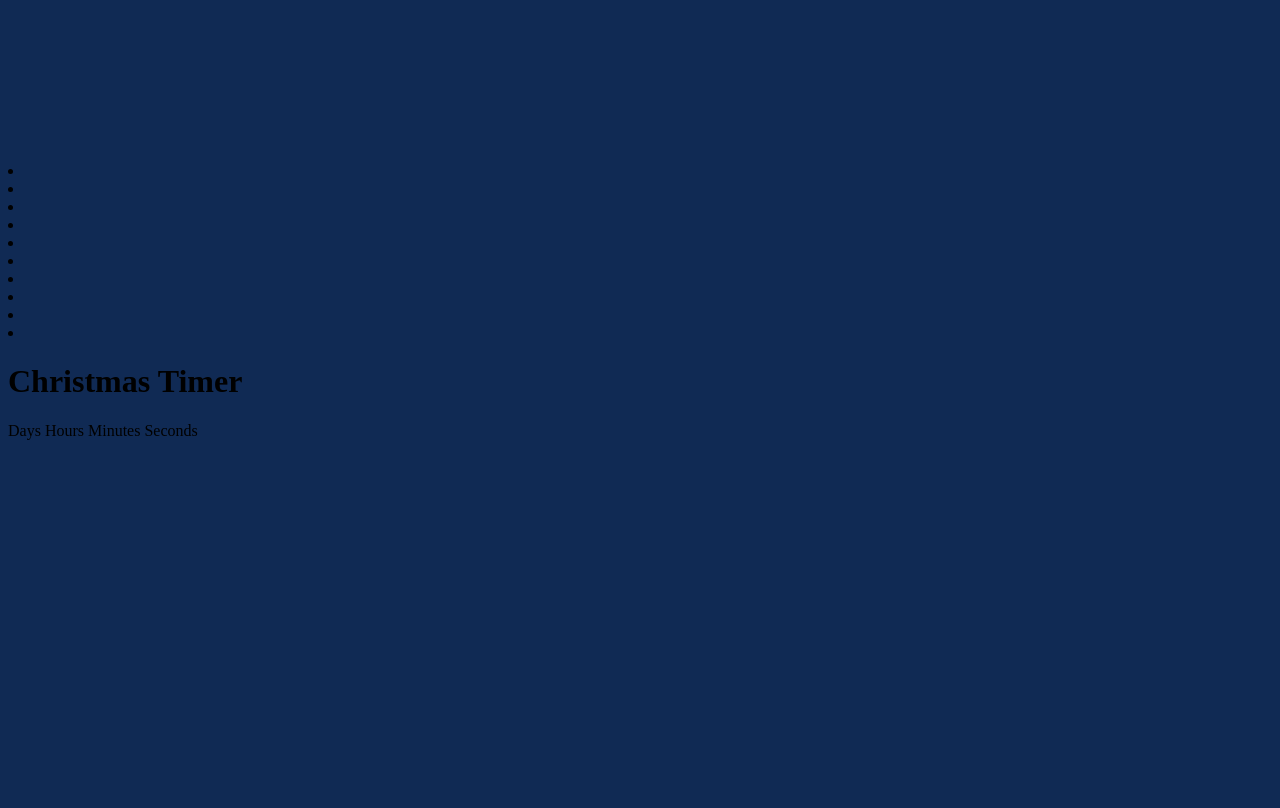
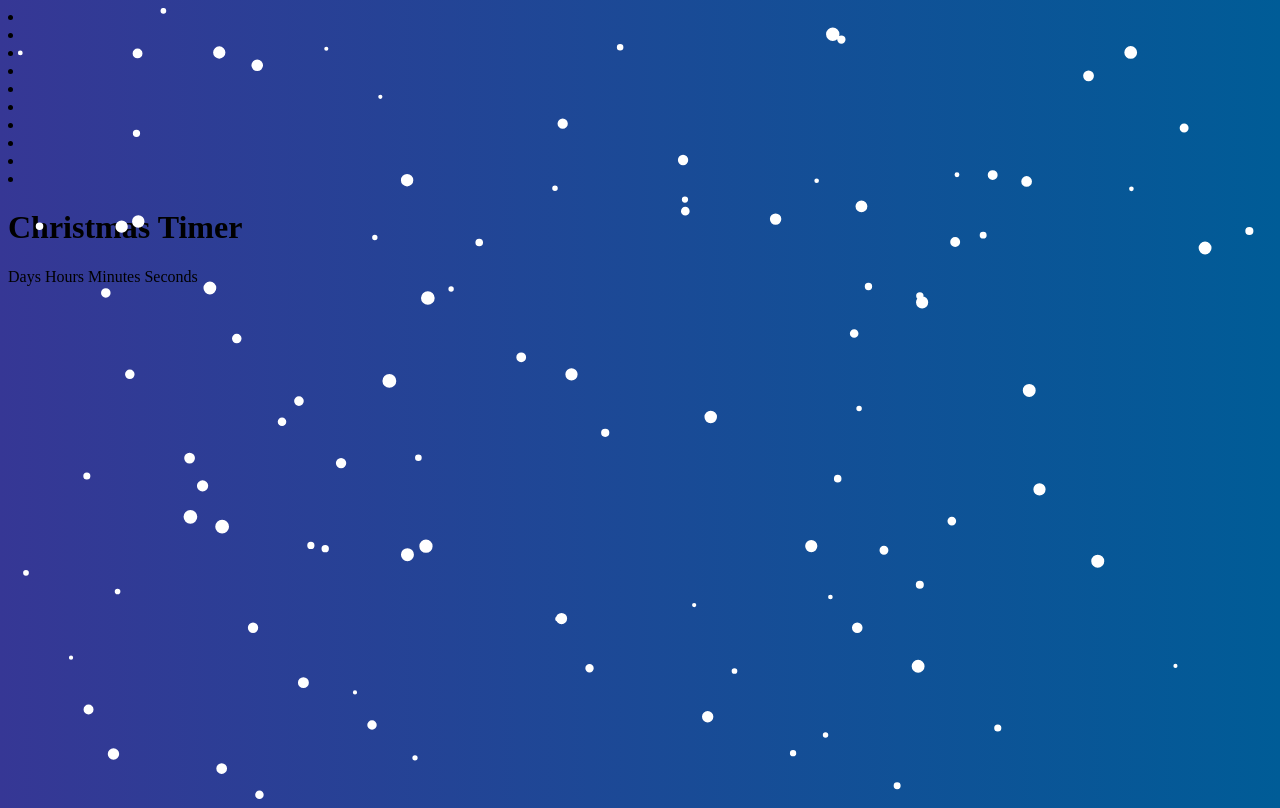
Before and after one commit to nlesko/christmas-countdown-clock, a plain HTML site: page index.html in a window 1280 px wide. Drawn offline with Linux system fonts and the light colour scheme; a web font is replaced by a local one.

Commit message:
Add snowflake-like background, canvas absolute position

```diff
--- a/main.css
+++ b/main.css
@@ -1,3 +1,19 @@
+html {
+    overflow: hidden;
+}
+
 body {
-    background: #102a54;
+    background: #005C97;
+    /* fallback for old browsers */
+    background: -webkit-linear-gradient(to right, #363795, #005C97);
+    /* Chrome 10-25, Safari 5.1-6 */
+    background: linear-gradient(to right, #363795, #005C97);
+    /* W3C, IE 10+/ Edge, Firefox 16+, Chrome 26+, Opera 12+, Safari 7+ */
+    font-family: 'Mountains of Christmas';
 }
+
+#sky {
+    position: absolute;
+}
+
+5
--- a/snow-bg.js
+++ b/snow-bg.js
@@ -0,0 +1,66 @@
+window.onload = function () {
+    // Get Canvas and contex, store them in variables
+    let canvas = document.getElementById('sky');
+    let ctx = canvas.getContext('2d');
+
+    // Set canvas dimensions to Window height and width
+    let W = window.innerWidth;
+    let H = window.innerHeight;
+    canvas.height = H;
+    canvas.width = W;
+
+    // generate Snowflakes and apply attributes
+    let mf = 100;
+    let flakes = [];
+
+    // loop throught empty falkes array and apply attributes to snowflake
+    for (let i = 0; i < mf; i++) {
+        flakes.push({
+            x: Math.random() * W,
+            y: Math.random() * H,
+            r: Math.random() * 5 + 2, // radius, min of 2px and max of 7px
+            d: Math.random() + 1 // density of the flake
+        })
+    }
+
+    // drawing snowflakes to the canvas
+    function drawFlakes() {
+        ctx.clearRect(0, 0, W, H);
+        ctx.fillStyle = 'white';
+        ctx.beginPath();
+        for (let i = 0; i < mf; i++) {
+            let f = flakes[i];
+            ctx.moveTo(f.x, f.y);
+            ctx.arc(f.x, f.y, f.r, 0, Math.PI * 2, true);
+        }
+        ctx.fill();
+        moveFlakes();
+    }
+
+    // Angle for animating flakes
+    let angle = 0;
+
+    function moveFlakes() {
+        angle += 0.1;
+        for (let i = 0; i < mf; i++) {
+            // sore current flake
+            let f = flakes[i];
+
+            //update X and Y coordinates of each snowflakes
+            f.y += Math.pow(f.d, 2) + 1;
+            f.x += Math.sin(angle) * 2;
+
+            // if the snowflake reaches the bottom, create new one on the top
+            if (f.y > H) {
+                flakes[i] = {
+                    x: Math.random() * W,
+                    y: 0,
+                    r: f.r,
+                    d: f.d
+                }
+            }
+        }
+    }
+
+    setInterval(drawFlakes, 25);
+}
```
